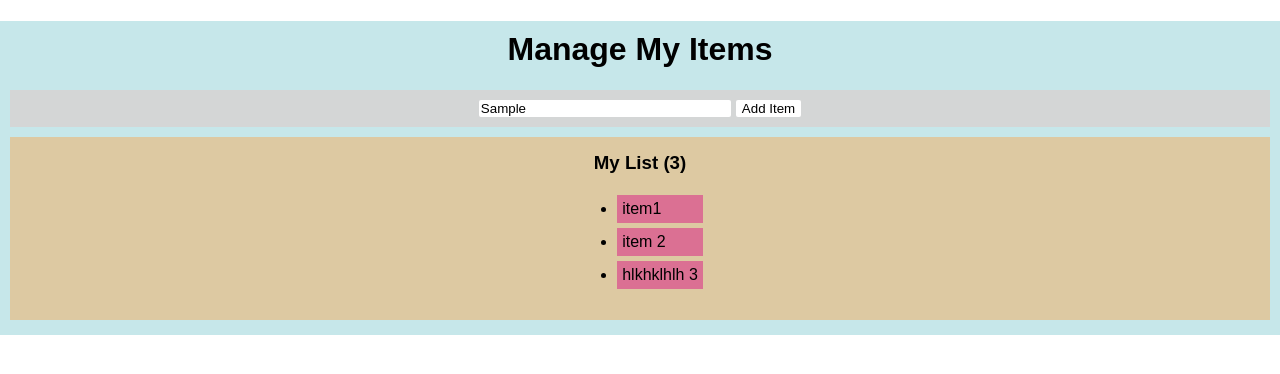
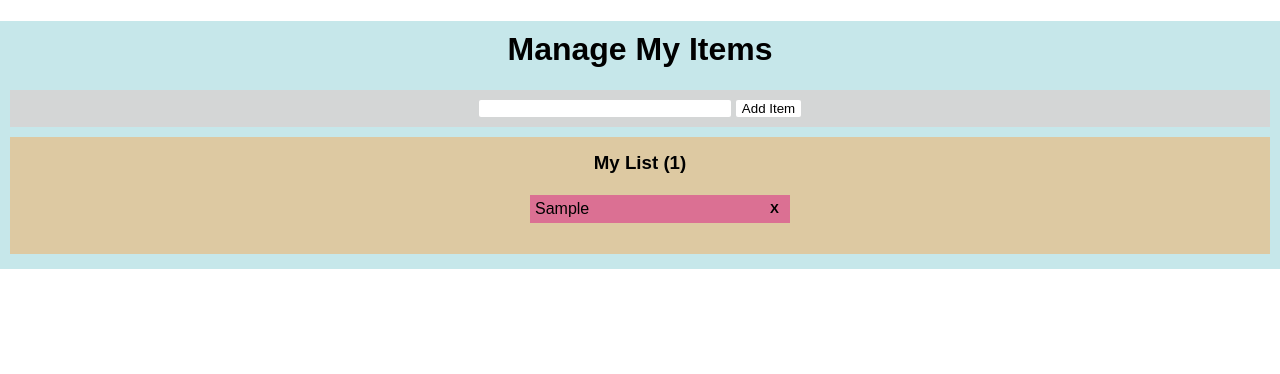
Before and after one commit to gowrimanoharir/my-samp-app, a React (Create React App) app: page / in a window 1280 px wide. Both pictures are taken after typing "Sample" into the empty fields and a click on the button "Add Item". Shown: the top 374 px of the page. Built offline with nearby package versions, Linux system fonts and the light colour scheme.

Commit message:
added functionality of add items and delete items

```diff
--- a/src/Add.js
+++ b/src/Add.js
@@ -1,14 +1,45 @@
 import React from "react"
 import {InputBox, AddDiv, AddButton} from './style';
+import List from './List';
 
+class Add extends React.Component{
+    constructor(props){
+        super(props);
+        this.state = {value: '',
+                        myListArr: []};
 
-const Add = () => {
-return (
-    <AddDiv>
-        <InputBox type="text" id="add-item"/>
-        <AddButton>Add Item</AddButton>
-    </AddDiv>
-);
+        this.handleInputChange = this.handleInputChange.bind(this);
+        this.handleAdd = this.handleAdd.bind(this);
+        this.itemDelete = this.itemDelete.bind(this);
+    }
+
+    handleInputChange(e){
+        this.setState({value: e.target.value});
+    }
+
+    handleAdd(e){
+        this.state.myListArr.push(this.state.value);
+        console.log("item added"+ this.state.myListArr);
+        this.setState({value: ''});
+    }
+
+    itemDelete(id){
+        this.setState(this.state.myListArr.splice(id, 1));
+        console.log(this.state.myListArr);
+    }
+
+    render(){
+    const arrList = this.state.myListArr;
+    return (
+        <div>
+        <AddDiv>
+            <InputBox type="text" value={this.state.value} onChange={this.handleInputChange} id="add-item"/>
+            <AddButton onClick={this.handleAdd}>Add Item</AddButton>
+        </AddDiv>
+        <List arrList = {arrList} onDelete={this.itemDelete} />
+        </div>
+    )};
+
 }
 
 export default Add;
--- a/src/App.js
+++ b/src/App.js
@@ -2,9 +2,7 @@ import React, { Component } from 'react';
 import {MainDiv} from './style';
 import Header from './Header';
 import Add from './Add';
-import List from './List';
 
-let arrList = ['item1', 'item 2', 'hlkhklhlh 3'];
 
 class App extends Component {
   render() {
@@ -12,7 +10,6 @@ class App extends Component {
       <MainDiv>
         <Header />
         <Add />
-        <List arrList = {arrList}/>
       </MainDiv>
     );
   }
--- a/src/List.js
+++ b/src/List.js
@@ -1,20 +1,37 @@
 import React from "react";
-import {ListDiv, ListItem, ListHeader} from './style';
+import {ListDiv, ListItem, ListHeader, Ulist, DelButton} from './style';
 
 
-const List = (props) => {
-    const myListArr = props.arrList;
-return (
-    <ListDiv>
-        <ListHeader>My List ({myListArr.length})</ListHeader>
-        <ul>
-            { myListArr.map((item, index) =>
-                <ListItem key={index}>{item}</ListItem>
-            )}
-        </ul>
+class List extends React.Component{
+    constructor(props){
+        super(props);
+        //this.state = {myArrList: this.props.arrList};
 
-    </ListDiv>
-);
+        this.handleDelete = this.handleDelete.bind(this);
+    }
+
+    handleDelete(e){
+        this.props.onDelete(e.target.parentElement.id);
+        console.log("elicked delete"+e.target.parentElement.id);
+    }
+
+
+    render(){
+        const myArrList = this.props.arrList;
+        return (
+            <ListDiv>
+                <ListHeader>My List ({myArrList.length})</ListHeader>
+                <Ulist>
+                    { myArrList.map((item, index) =>
+                        <ListItem id={index} key={index}>
+                            {item}
+                            <DelButton onClick = {this.handleDelete}>X</DelButton>
+                        </ListItem>
+                    )}
+                </Ulist>
+
+            </ListDiv>
+        )};
 }
 
 export default List;
--- a/src/style.js
+++ b/src/style.js
@@ -45,11 +45,25 @@ const ListHeader = styled.h3`
         margin: 0px;
 `;
 
+const Ulist = styled.ul`
+        list-style-type: none;
+`;
+
 const ListItem = styled.li`
+        display: flex;
+        justify-content: space-between;
+        min-width: 250px;
         background: palevioletred;
         padding: 5px;
         margin: 5px;
 `;
 
 
-export {InputBox, AddDiv, AddButton, MainDiv, PageHeader, ListHeader, ListDiv, ListItem};
+const DelButton = styled.button`
+        border: none;
+        background: none;
+        font-weight: bold;
+`;
+
+
+export {InputBox, AddDiv, AddButton, MainDiv, PageHeader, ListHeader, ListDiv, ListItem, Ulist, DelButton};
```
